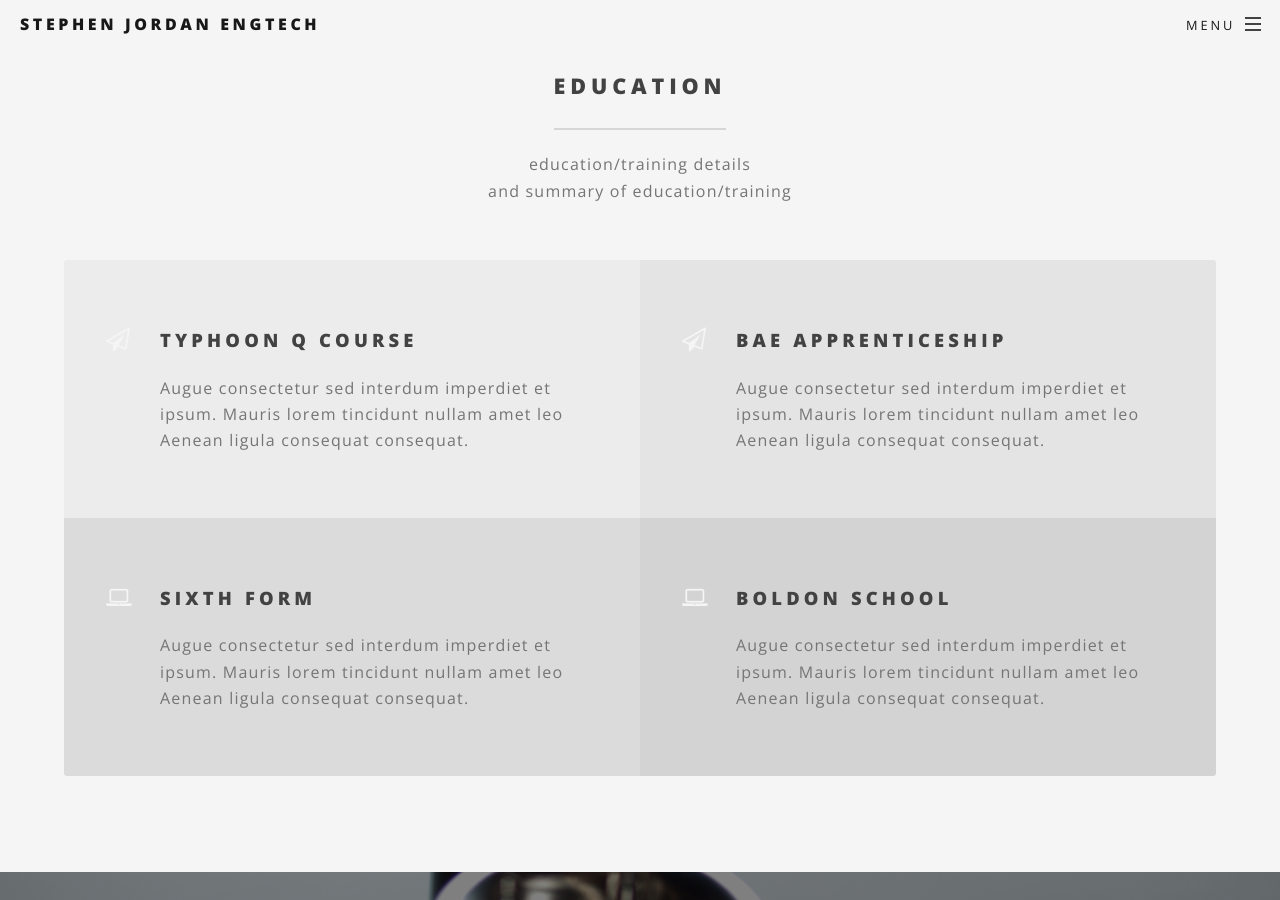
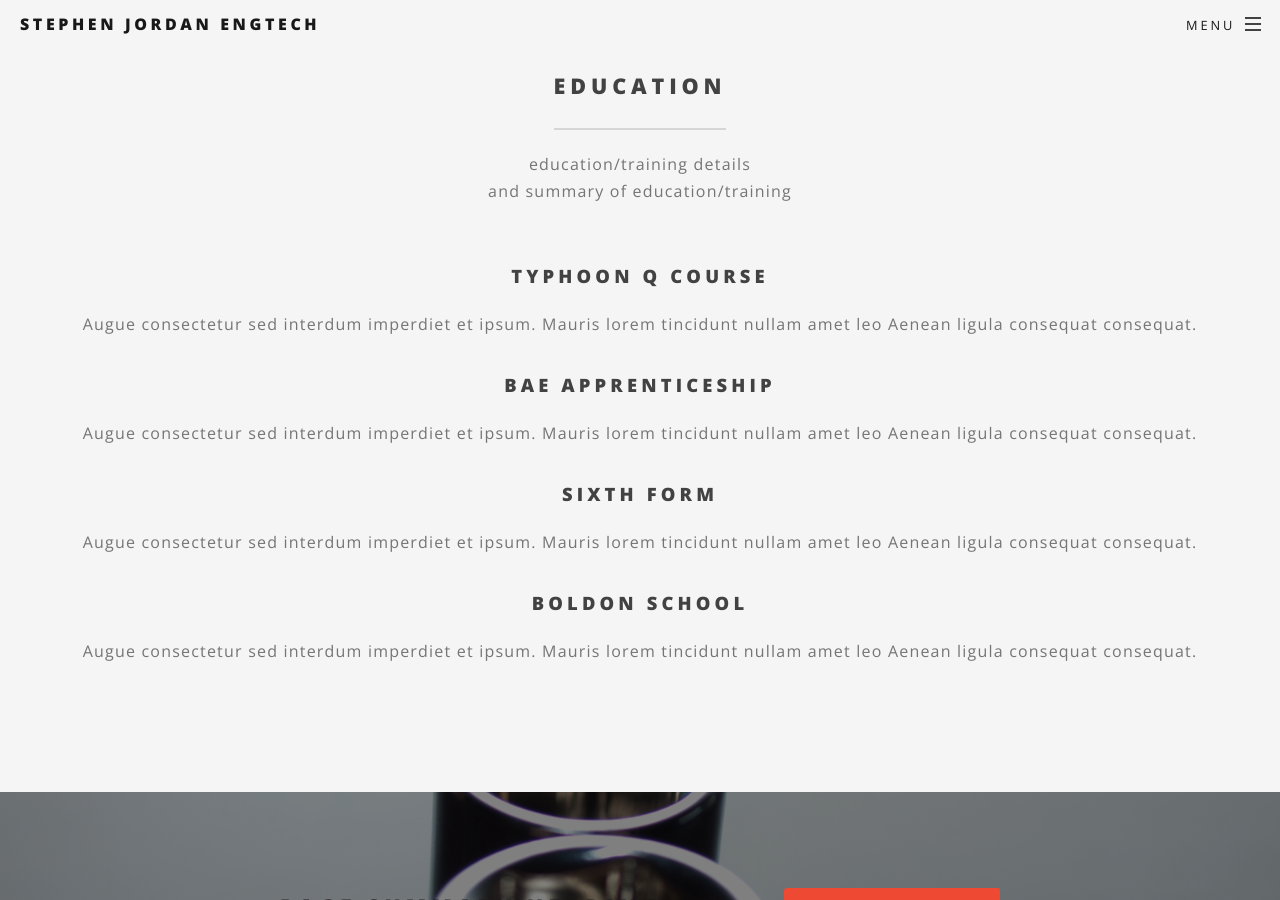
Before and after one commit to SJJUK/SJJUK.github.io, a Jekyll site: the page built from index.html, in a window 1280 px wide and 900 px high, scrolled down 2543 px. Built offline with Jekyll 4.4.1, drawn with Linux system fonts in a browser that asks for light colours.

Commit message:
Update index.html

```diff
--- a/index.html
+++ b/index.html
@@ -59,19 +59,15 @@
 								and summary of education/training</p>
 							</header>
 							<ul class="features">
-								<li class="icon fa-paper-plane-o">
 									<h3>Typhoon Q course</h3>
 									<p>Augue consectetur sed interdum imperdiet et ipsum. Mauris lorem tincidunt nullam amet leo Aenean ligula consequat consequat.</p>
 								</li>
-								<li class="icon fa-paper-plane-o">
 									<h3>BAE Apprenticeship</h3>
 									<p>Augue consectetur sed interdum imperdiet et ipsum. Mauris lorem tincidunt nullam amet leo Aenean ligula consequat consequat.</p>
 								</li>
-								<li class="icon fa-laptop">
 									<h3>Sixth Form</h3>
 									<p>Augue consectetur sed interdum imperdiet et ipsum. Mauris lorem tincidunt nullam amet leo Aenean ligula consequat consequat.</p>
 								</li>
-								<li class="icon fa-laptop">
 									<h3>Boldon School</h3>
 									<p>Augue consectetur sed interdum imperdiet et ipsum. Mauris lorem tincidunt nullam amet leo Aenean ligula consequat consequat.</p>
 								</li>
```
